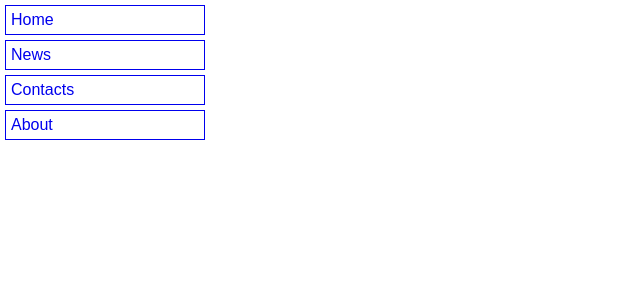
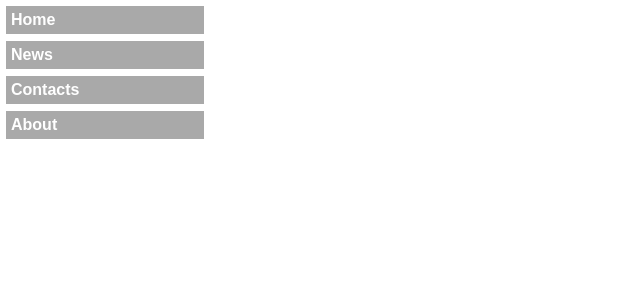
Before and after one commit to ge-vi/CAFS2, a PHP site: page /day7-task1-menu-hover.html in a window 1280 px wide. Shown: the top 300 px of the page, without its empty margins (0-640 px from the left). Run offline with PHP 8.4, Linux system fonts and the light colour scheme.

Commit message:
invert menu colors on mouse hover

```diff
--- a/css/style-7-1.css
+++ b/css/style-7-1.css
@@ -1,16 +1,18 @@
 a {
     text-decoration: none;
+    font-weight: bold;
 }
 
 a:hover {
-    font-weight: bold;
+    background-color: white;
+    color: darkgrey;
 }
 
-#menu ul {
+nav ul {
     list-style-type: none;
 }
 
-#menu a {
+nav a {
     display: block;
 
     width: 200px;
@@ -18,4 +20,7 @@
 
     padding: 5px;
     margin: 5px;
+
+    background-color: darkgrey;
+    color: white;
 }
--- a/day7-task1-menu-hover.html
+++ b/day7-task1-menu-hover.html
@@ -9,7 +9,7 @@
 </head>
 <body>
 
-<nav id="menu">
+<nav>
     <ul>
         <li><a href="#">Home</a></li>
         <li><a href="#">News</a></li>
```
